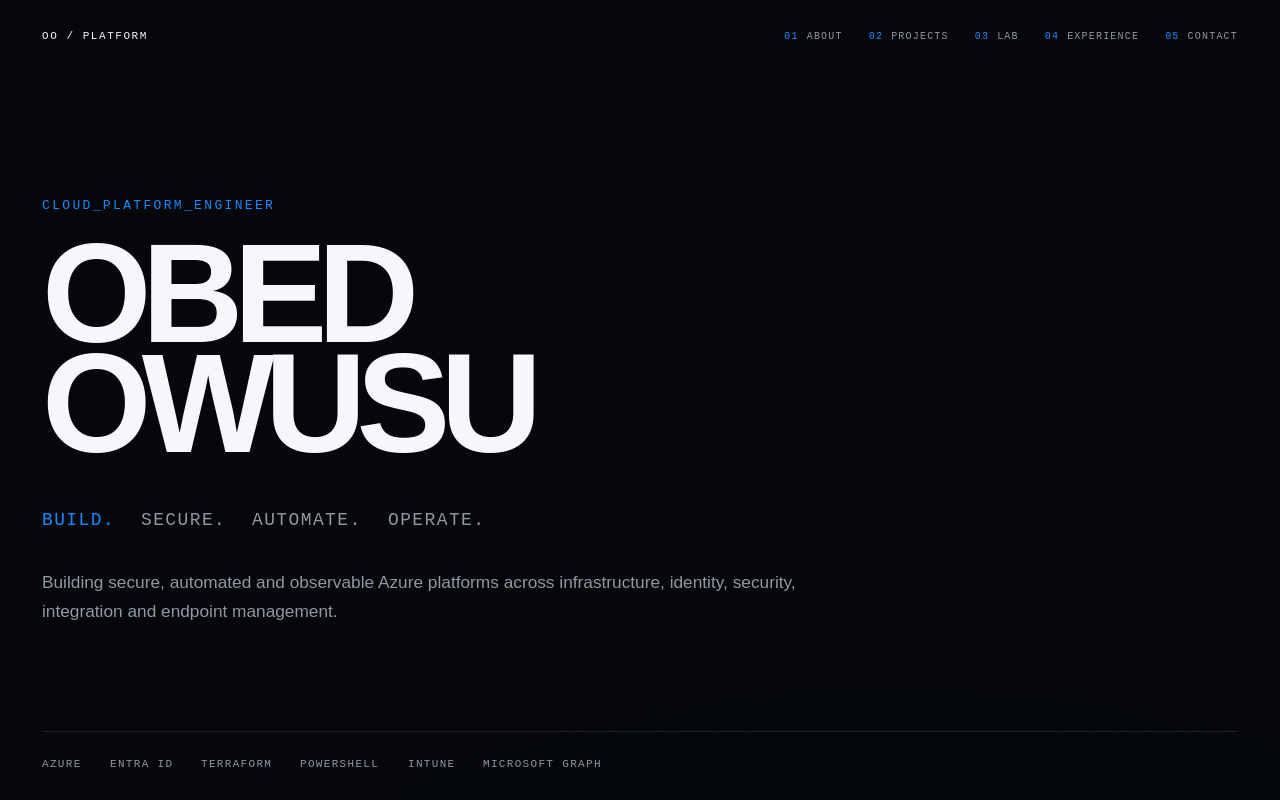
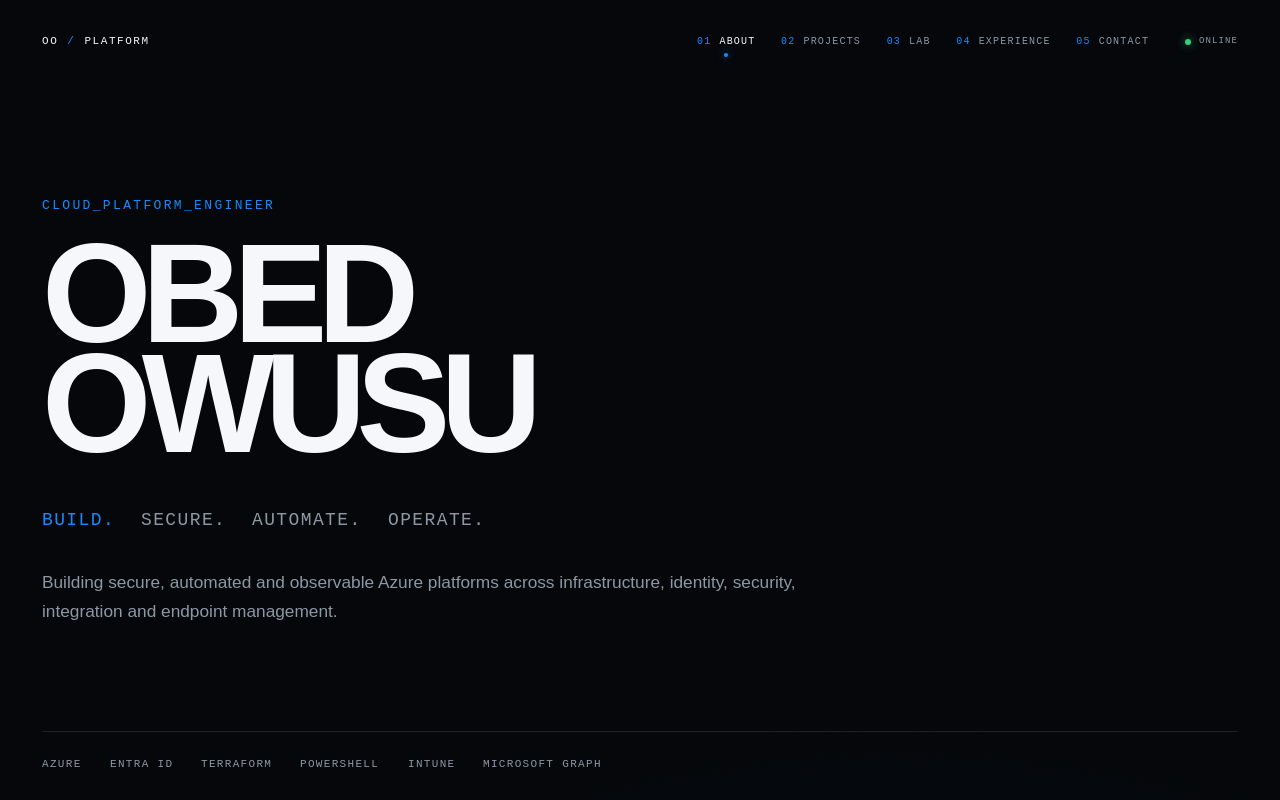
Before and after one commit to obed015/azure-platform-engineering-portfolio, a Next.js app: page / in a window 1280 px wide. Shown: the top 800 px of the page. Built offline with nearby package versions, Linux system fonts and the light colour scheme.

Commit message:
feat: add sticky active navigation

```diff
--- a/src/app/globals.css
+++ b/src/app/globals.css
@@ -58,9 +58,6 @@ a {
   min-height: 100vh;
   display: flex;
   flex-direction: column;
-
-  /* Navigation owns the top of the viewport,
-     so the hero starts below it. */
   padding: 92px 42px 28px;
 }
 
@@ -248,24 +245,58 @@ a {
 ======================================== */
 
 .site-navigation {
-  position: absolute;
+  position: fixed;
   top: 0;
   left: 0;
 
   width: 100%;
 
-  z-index: 20;
+  z-index: 50;
+
+  border-bottom: 1px solid transparent;
+
+  background: transparent;
+
+  transition:
+    background 250ms ease,
+    border-color 250ms ease,
+    backdrop-filter 250ms ease;
+}
+
+.site-navigation-scrolled {
+  background: rgba(5, 7, 10, 0.78);
+
+  border-bottom-color: var(--border);
+
+  backdrop-filter: blur(18px);
+  -webkit-backdrop-filter: blur(18px);
 }
 
 .site-navigation-inner {
-  display: flex;
+  display: grid;
+  grid-template-columns: auto 1fr auto;
   align-items: center;
-  justify-content: space-between;
+  gap: 36px;
 
-  padding: 28px 42px;
+  width: 100%;
+
+  padding: 26px 42px;
+
+  transition: padding 250ms ease;
 }
 
+.site-navigation-scrolled .site-navigation-inner {
+  padding-top: 18px;
+  padding-bottom: 18px;
+}
+
+/* BRAND */
+
 .site-brand {
+  display: inline-flex;
+  align-items: center;
+  gap: 9px;
+
   color: var(--foreground);
 
   text-decoration: none;
@@ -274,6 +305,8 @@ a {
   font-size: 11px;
   letter-spacing: 0.14em;
 
+  white-space: nowrap;
+
   transition: color 180ms ease;
 }
 
@@ -281,10 +314,22 @@ a {
   color: var(--azure);
 }
 
+.site-brand-mark {
+  color: var(--foreground);
+}
+
+.site-brand-divider {
+  color: var(--azure);
+}
+
+/* NAVIGATION LIST */
+
 .navigation-list {
   display: flex;
   align-items: center;
-  gap: 26px;
+  justify-content: flex-end;
+
+  gap: clamp(18px, 2vw, 34px);
 
   margin: 0;
   padding: 0;
@@ -292,10 +337,14 @@ a {
   list-style: none;
 }
 
-.navigation-list a {
-  display: flex;
+.navigation-link {
+  position: relative;
+
+  display: inline-flex;
   align-items: center;
   gap: 8px;
+
+  padding: 8px 0;
 
   color: var(--foreground-muted);
 
@@ -305,15 +354,108 @@ a {
   font-size: 10px;
   letter-spacing: 0.12em;
 
-  transition: color 180ms ease;
+  transition:
+    color 180ms ease,
+    opacity 180ms ease;
 }
 
-.navigation-list a:hover {
+.navigation-link:hover {
   color: var(--foreground);
 }
 
 .navigation-number {
   color: var(--azure);
+
+  transition: opacity 180ms ease;
+}
+
+.navigation-label {
+  transition: color 180ms ease;
+}
+
+/* ACTIVE SECTION */
+
+.navigation-link-active {
+  color: var(--foreground);
+}
+
+.navigation-link-active .navigation-label {
+  color: var(--foreground);
+}
+
+.navigation-active-dot {
+  position: absolute;
+
+  left: 50%;
+  bottom: 0;
+
+  width: 4px;
+  height: 4px;
+
+  border-radius: 50%;
+
+  opacity: 0;
+
+  transform:
+    translateX(-50%)
+    scale(0.5);
+
+  background: var(--azure);
+
+  box-shadow: 0 0 10px rgba(22, 139, 255, 0.9);
+
+  transition:
+    opacity 180ms ease,
+    transform 180ms ease;
+}
+
+.navigation-link-active .navigation-active-dot {
+  opacity: 1;
+
+  transform:
+    translateX(-50%)
+    scale(1);
+}
+
+/* SYSTEM STATUS */
+
+.navigation-system-status {
+  display: inline-flex;
+  align-items: center;
+  gap: 8px;
+
+  color: var(--foreground-muted);
+
+  font-family: "Courier New", monospace;
+  font-size: 9px;
+  letter-spacing: 0.12em;
+
+  white-space: nowrap;
+}
+
+.navigation-status-dot {
+  width: 6px;
+  height: 6px;
+
+  border-radius: 50%;
+
+  background: var(--success);
+
+  box-shadow: 0 0 10px rgba(53, 208, 127, 0.8);
+}
+
+/* ========================================
+   NAVIGATION RESPONSIVE
+======================================== */
+
+@media (max-width: 1050px) {
+  .navigation-system-status {
+    display: none;
+  }
+
+  .site-navigation-inner {
+    grid-template-columns: auto 1fr;
+  }
 }
 
 @media (max-width: 900px) {
@@ -322,7 +464,28 @@ a {
   }
 
   .site-navigation-inner {
+    display: flex;
+    justify-content: space-between;
+
     padding: 22px 20px;
+  }
+
+  .site-navigation-scrolled .site-navigation-inner {
+    padding-top: 16px;
+    padding-bottom: 16px;
+  }
+
+  .navigation-system-status {
+    display: inline-flex;
+  }
+}
+
+@media (prefers-reduced-motion: reduce) {
+  .site-navigation,
+  .site-navigation-inner,
+  .navigation-link,
+  .navigation-active-dot {
+    transition: none;
   }
 }
 
--- a/src/components/navigation/Navigation.tsx
+++ b/src/components/navigation/Navigation.tsx
@@ -1,38 +1,152 @@
+"use client";
+
+import { useEffect, useState } from "react";
+
 const navigationItems = [
-  { label: "ABOUT", href: "#about" },
-  { label: "PROJECTS", href: "#projects" },
-  { label: "LAB", href: "#lab" },
-  { label: "EXPERIENCE", href: "#experience" },
-  { label: "CONTACT", href: "#contact" },
+  { label: "ABOUT", href: "#about", id: "about" },
+  { label: "PROJECTS", href: "#projects", id: "projects" },
+  { label: "LAB", href: "#lab", id: "lab" },
+  { label: "EXPERIENCE", href: "#experience", id: "experience" },
+  { label: "CONTACT", href: "#contact", id: "contact" },
 ];
 
 export function Navigation() {
+  const [scrolled, setScrolled] = useState(false);
+  const [activeSection, setActiveSection] = useState<string | null>(
+    null
+  );
+
+  useEffect(() => {
+    function handleScroll() {
+      setScrolled(window.scrollY > 40);
+    }
+
+    handleScroll();
+
+    window.addEventListener("scroll", handleScroll, {
+      passive: true,
+    });
+
+    return () => {
+      window.removeEventListener("scroll", handleScroll);
+    };
+  }, []);
+
+  useEffect(() => {
+    const sections = navigationItems
+      .map((item) => document.getElementById(item.id))
+      .filter(
+        (section): section is HTMLElement =>
+          Boolean(section)
+      );
+
+    const observer = new IntersectionObserver(
+      (entries) => {
+        const visibleEntry = entries
+          .filter((entry) => entry.isIntersecting)
+          .sort(
+            (a, b) =>
+              b.intersectionRatio - a.intersectionRatio
+          )[0];
+
+        if (visibleEntry) {
+          setActiveSection(visibleEntry.target.id);
+        }
+      },
+      {
+        root: null,
+        rootMargin: "-25% 0px -55% 0px",
+        threshold: [0, 0.15, 0.3, 0.5],
+      }
+    );
+
+    sections.forEach((section) => {
+      observer.observe(section);
+    });
+
+    return () => {
+      observer.disconnect();
+    };
+  }, []);
+
+  function handleBrandClick() {
+    setActiveSection(null);
+  }
+
+  function handleNavigationClick(sectionId: string) {
+    setActiveSection(sectionId);
+  }
+
   return (
-    <header className="site-navigation">
+    <header
+      className={
+        scrolled
+          ? "site-navigation site-navigation-scrolled"
+          : "site-navigation"
+      }
+    >
       <div className="site-navigation-inner">
         <a
           href="#top"
           className="site-brand"
           aria-label="Obed Owusu Cloud Platform home"
+          onClick={handleBrandClick}
         >
-          OO / PLATFORM
+          <span className="site-brand-mark">OO</span>
+
+          <span className="site-brand-divider">/</span>
+
+          <span>PLATFORM</span>
         </a>
 
         <nav aria-label="Primary navigation">
           <ul className="navigation-list">
-            {navigationItems.map((item, index) => (
-              <li key={item.href}>
-                <a href={item.href}>
-                  <span className="navigation-number">
-                    {String(index + 1).padStart(2, "0")}
-                  </span>
+            {navigationItems.map((item, index) => {
+              const active = activeSection === item.id;
 
-                  <span>{item.label}</span>
-                </a>
-              </li>
-            ))}
+              return (
+                <li key={item.id}>
+                  <a
+                    href={item.href}
+                    onClick={() =>
+                      handleNavigationClick(item.id)
+                    }
+                    className={
+                      active
+                        ? "navigation-link navigation-link-active"
+                        : "navigation-link"
+                    }
+                    aria-current={
+                      active ? "page" : undefined
+                    }
+                  >
+                    <span className="navigation-number">
+                      {String(index + 1).padStart(2, "0")}
+                    </span>
+
+                    <span className="navigation-label">
+                      {item.label}
+                    </span>
+
+                    <span
+                      className="navigation-active-dot"
+                      aria-hidden="true"
+                    />
+                  </a>
+                </li>
+              );
+            })}
           </ul>
         </nav>
+
+        <div
+          className="navigation-system-status"
+          aria-label="Portfolio platform operational"
+        >
+          <span className="navigation-status-dot" />
+
+          <span>ONLINE</span>
+        </div>
       </div>
     </header>
   );
```
